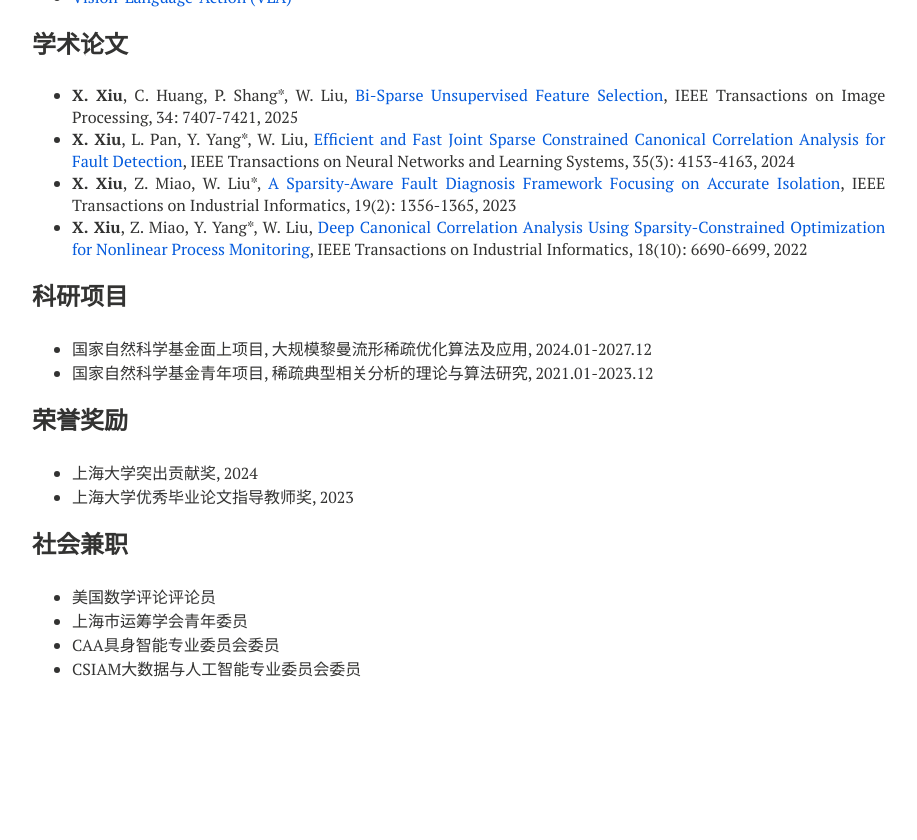
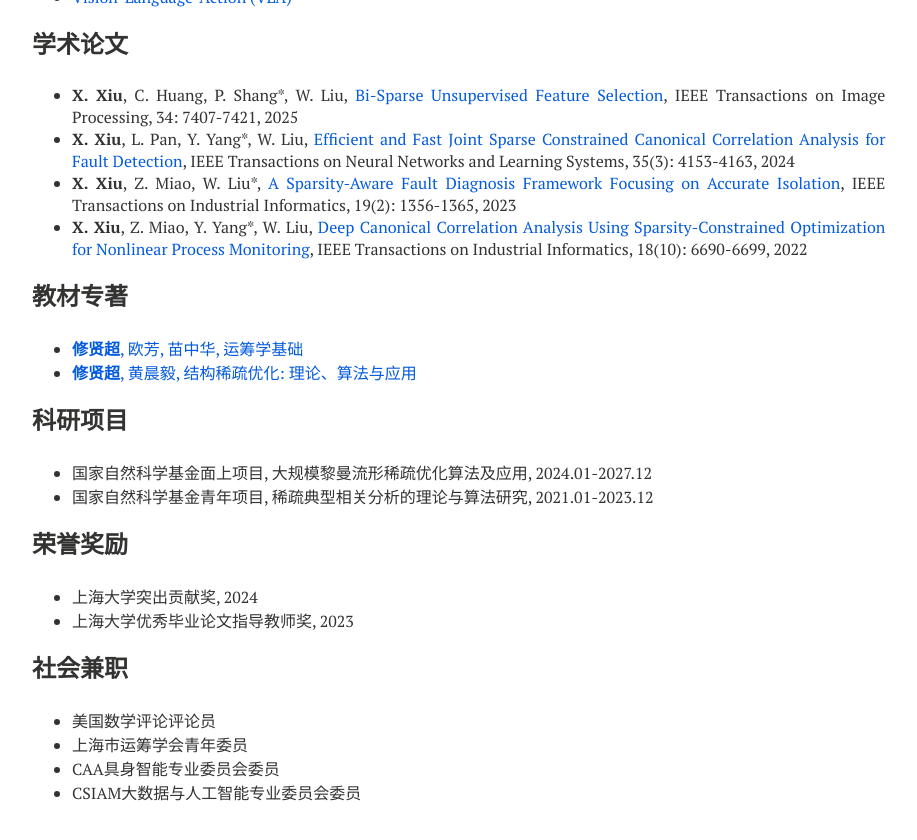
Before and after one commit to xianchaoxiu/xianchaoxiu.github.io, a Jekyll site: the page built from chinese/index.md, in a window 1280 px wide and 900 px high, scrolled down 730 px. Shown: the top 840 px of the window, without its empty margins (288-1205 px from the left). Built offline with Jekyll 4.4.1, drawn with Linux system fonts in a browser that asks for light colours; nearby versions of some CDN libraries; before the commit the page ends 1506 px from its top, so only the background shows below that.

Commit message:
Update index.md

```diff
--- a/chinese/index.md
+++ b/chinese/index.md
@@ -44,6 +44,11 @@ share: false
 * <b>X. Xiu</b>, Z. Miao, Y. Yang*, W. Liu, <a href="https://doi.org/10.1109/TII.2021.3121770" class="textlink" target="_blank">Deep Canonical Correlation Analysis Using Sparsity-Constrained Optimization for Nonlinear Process Monitoring</a>, IEEE Transactions on Industrial Informatics, 18(10): 6690-6699, 2022 <br>
 
 
+### 教材专著
+* <a href="https://xianchaoxiu.github.io/chinese/book/OR/" class="textlink" target="_blank">  <b>修贤超</b>, 欧芳, 苗中华, 运筹学基础</a><br>
+* <a href="https://xianchaoxiu.github.io/chinese/book/OPT/" class="textlink" target="_blank">   <b>修贤超</b>, 黄晨毅, 结构稀疏优化: 理论、算法与应用 </a><br>
+
+
 
 ### 科研项目
 * 国家自然科学基金面上项目, 大规模黎曼流形稀疏优化算法及应用, 2024.01-2027.12 <br>
```
